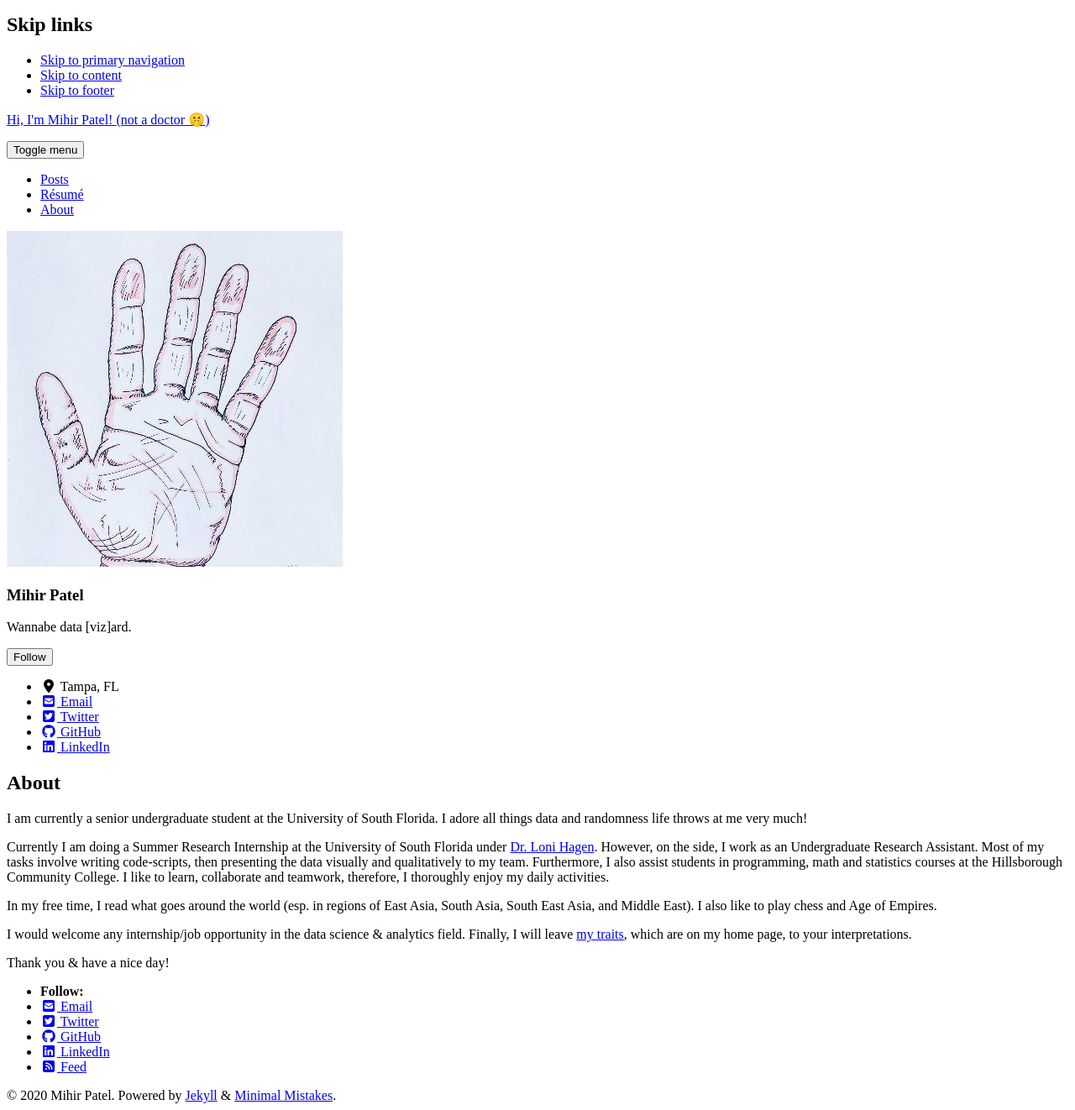
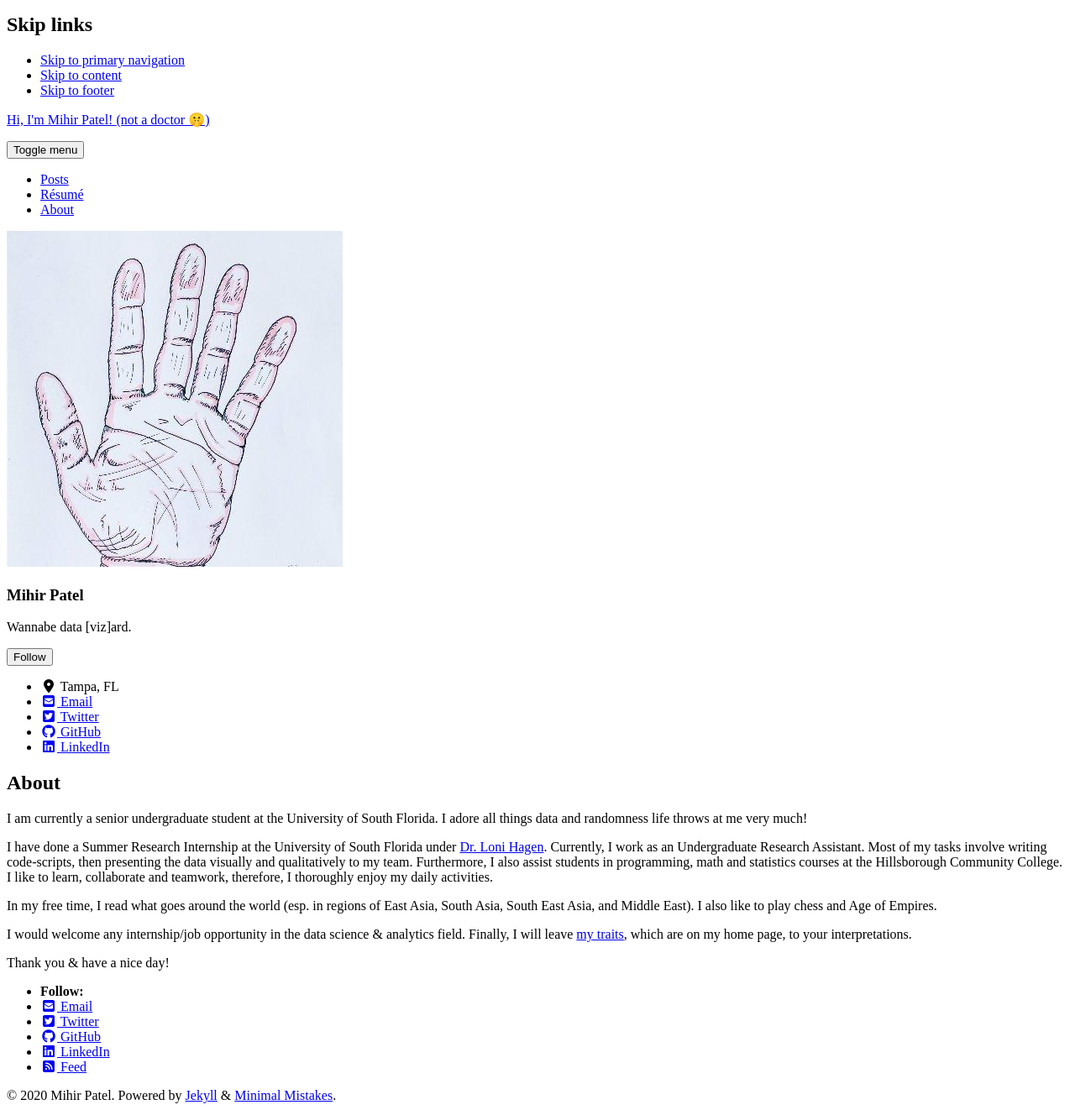
Before and after one commit to mihirp161/mihirp161.github.io, a Jekyll site: the page built from _pages/about.md, in a window 1280 px wide, cut to the strip 112-1434 px from the top of the page. Shown: the whole strip at 84% size. Built offline with Jekyll 4.4.1, drawn with Linux system fonts in a browser that asks for light colours; cached includes are drawn as plain includes; nearby versions of some CDN libraries.

Commit message:
Update about.md

```diff
--- a/_pages/about.md
+++ b/_pages/about.md
@@ -5,7 +5,7 @@ header:
 ---
 I am currently a senior undergraduate student at the University of South Florida. I adore all things data and randomness life throws at me very much!
 
-Currently I am doing a Summer Research Internship at the University of South Florida under [Dr. Loni Hagen](https://scholar.google.com/citations?user=eVzJHmkAAAAJ&hl=en). However, on the side, I work as an Undergraduate Research Assistant. Most of my tasks involve writing code-scripts, then presenting the data visually and qualitatively to my team. Furthermore, I also assist students in programming, math and statistics courses at the Hillsborough Community College. I like to learn, collaborate and teamwork, therefore, I thoroughly enjoy my daily activities.
+I have done a Summer Research Internship at the University of South Florida under [Dr. Loni Hagen](https://scholar.google.com/citations?user=eVzJHmkAAAAJ&hl=en). Currently, I work as an Undergraduate Research Assistant. Most of my tasks involve writing code-scripts, then presenting the data visually and qualitatively to my team. Furthermore, I also assist students in programming, math and statistics courses at the Hillsborough Community College. I like to learn, collaborate and teamwork, therefore, I thoroughly enjoy my daily activities.
 
 In my free time, I read what goes around the world (esp. in regions of East Asia, South Asia, South East Asia, and Middle East). I also like to play chess and Age of Empires.
 
```
